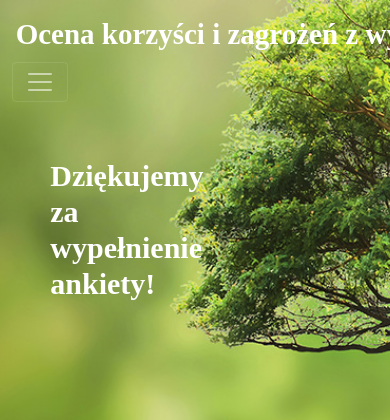
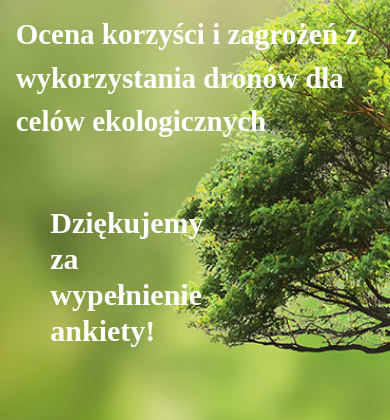
Before and after one commit to Magsxl/WebApp, a Flask app: template templates/end.html in a window 390 px wide; the page is wider, and only the part inside the window is pictured. Shown: the top 420 px of that part. Run offline with Flask 2, Linux system fonts and the light colour scheme; the template is opened without the code that fills it, so the values that code supplies are empty.

Commit message:
Add responsive web design

```diff
--- a/templates/end.html
+++ b/templates/end.html
@@ -12,9 +12,6 @@
     <nav class="navbar navbar-expand-sm navbar-dark"> <!--Navbar-->
       <div class="container-fluid">
         <a class="navbar-brand" href="#">Ocena korzyści i zagrożeń z wykorzystania dronów dla celów ekologicznych</a>
-        <button class="navbar-toggler" type="button" data-bs-toggle="collapse" data-bs-target="#collapsibleNavbar">
-          <span class="navbar-toggler-icon"></span>
-        </button>
       </div>
     </nav>
     <div class="col-3 pt-5 position-absolute start-0" id="formularz">
@@ -39,6 +36,7 @@
       font-weight: bold;
       font-size: 29px;
       margin-left: 1%;
+      white-space: normal;
     }
 
     h3, label {
```
